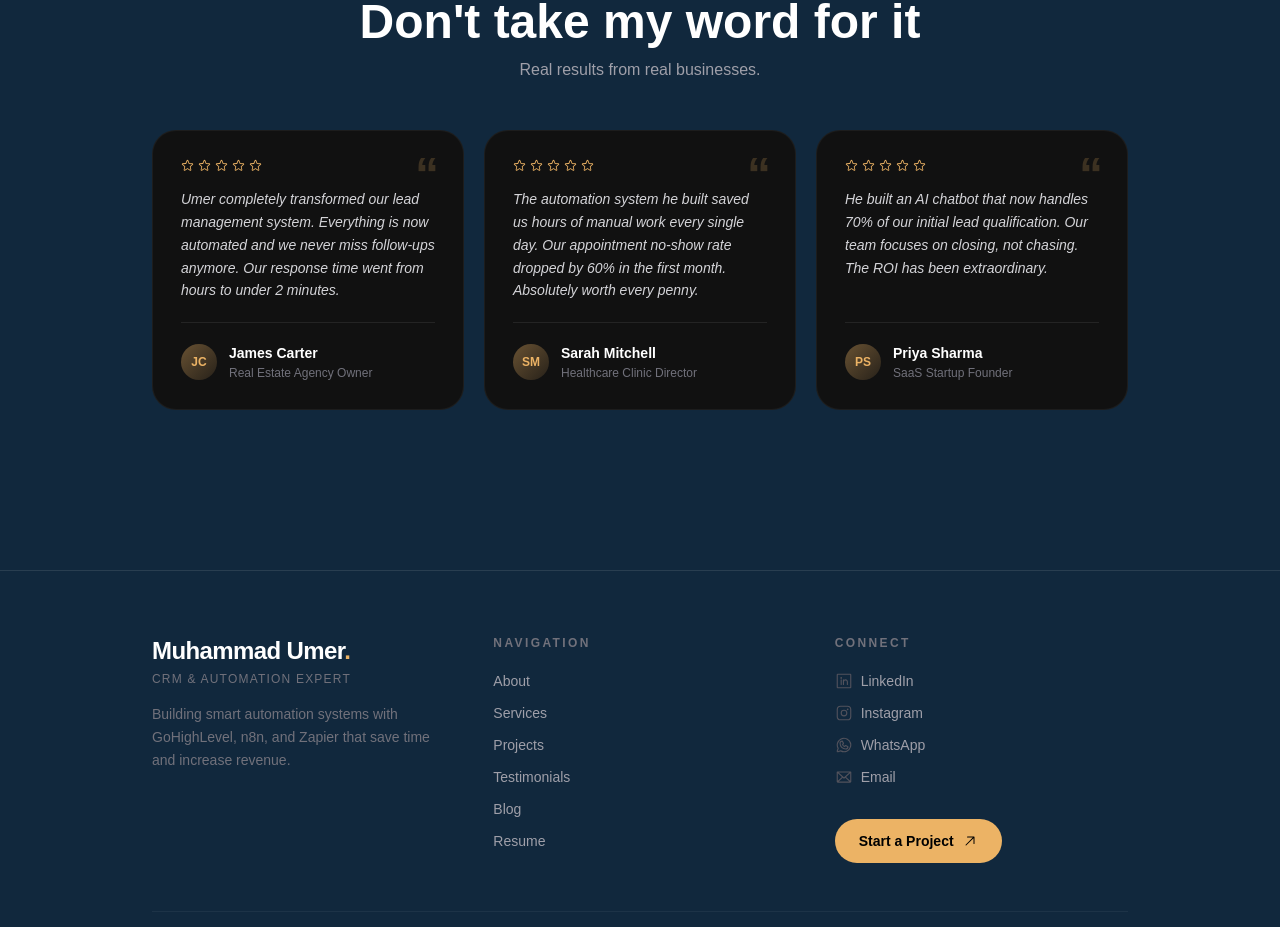
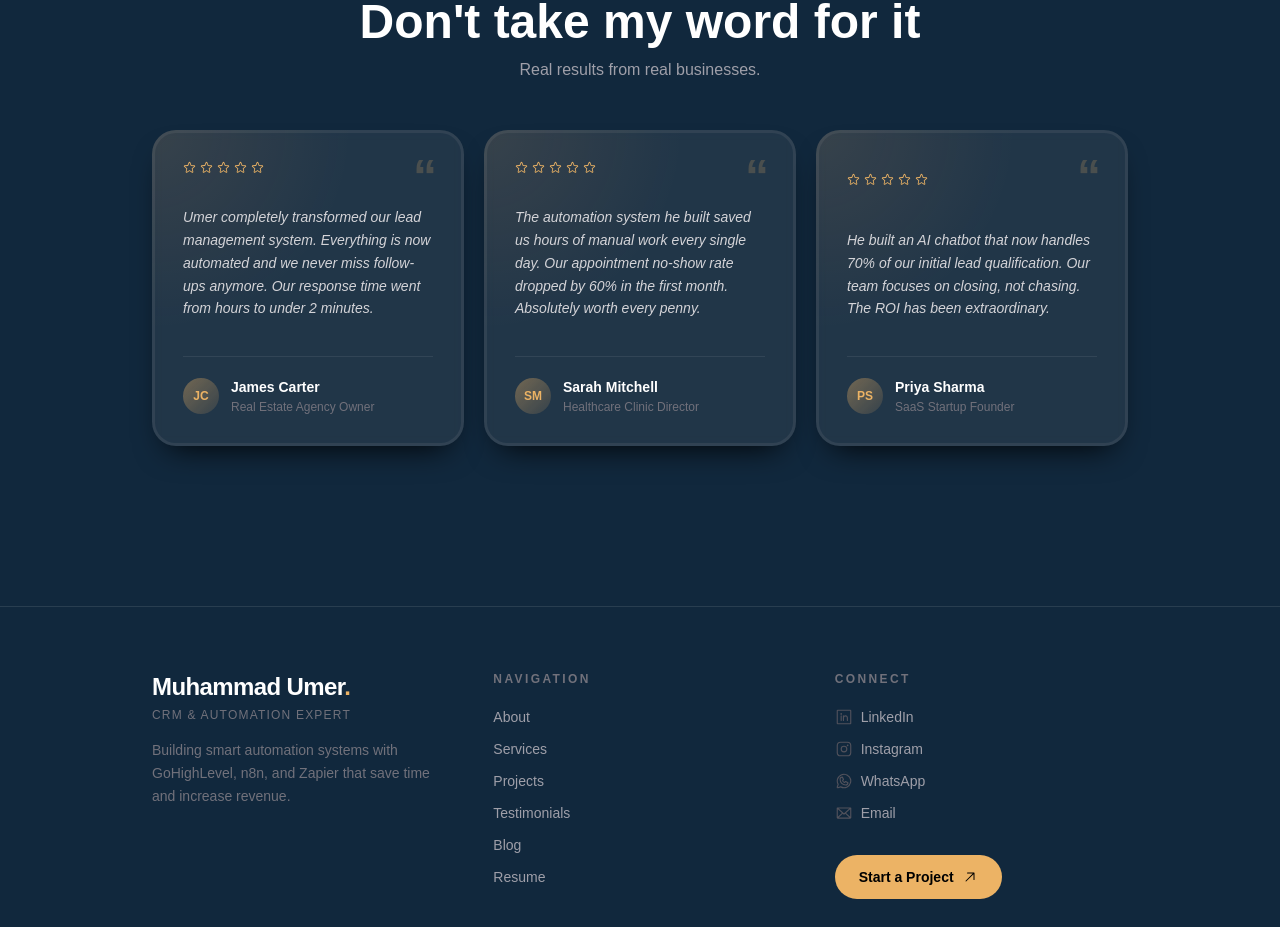
Before and after one commit to umerfarooq5349/portfolio2.0, a Next.js app: page /about in a window 1280 px wide. Shown: the part 2880-3807 px from the top of the page. Built offline with nearby package versions, Linux system fonts and the light colour scheme; a web font is replaced by a local one.

Commit message:
feat: add testimonials and services bento section components

```diff
--- a/components/sections/mini-testimonials.tsx
+++ b/components/sections/mini-testimonials.tsx
@@ -2,6 +2,7 @@
 
 import { motion } from "framer-motion";
 import { Star, Quotes } from "@phosphor-icons/react";
+import { GlowCard } from "@/components/ui/spotlight-card";
 
 const featured = [
   {
@@ -83,27 +84,28 @@ export function MiniTestimonials({
               whileInView={{ opacity: 1, y: 0 }}
               viewport={{ once: true }}
               transition={{ delay: i * 0.1, duration: 0.6, ease: [0.16, 1, 0.3, 1] }}
-              className="relative p-7 rounded-3xl bg-[#111111] border border-white/5 flex flex-col justify-between hover:border-[var(--accent)]/20 transition-colors duration-300"
+              className="h-full"
             >
+              <GlowCard customSize glowColor="orange" className="h-full relative p-7 rounded-3xl border border-white/10 bg-[#111111] flex flex-col justify-between hover:border-[var(--accent)]/30 transition-colors duration-300">
                 {/* Stars */}
-              <div className="flex items-center gap-1 mb-4">
+                <div className="flex items-center gap-1 mb-4 relative z-10">
                   {[...Array(t.stars)].map((_, s) => (
                     <Star key={s} size={13} className="fill-[var(--accent)] text-[var(--accent)]" />
                   ))}
                 </div>
 
                 {/* Quote mark */}
-              <span className="text-5xl font-heading text-[var(--accent)]/20 absolute top-5 right-6 font-serif select-none leading-none">
+                <span className="text-5xl font-heading text-[var(--accent)]/20 absolute top-5 right-6 font-serif select-none leading-none z-10">
                   &ldquo;
                 </span>
 
                 {/* Quote text */}
-              <p className="font-sans text-sm text-zinc-300 italic leading-relaxed flex-1">
+                <p className="font-sans text-sm text-zinc-300 italic leading-relaxed flex-1 relative z-10">
                   {t.quote}
                 </p>
 
                 {/* Author */}
-              <div className="flex items-center gap-3 border-t border-white/8 pt-5 mt-5">
+                <div className="flex items-center gap-3 border-t border-white/8 pt-5 mt-5 relative z-10">
                   <div className="w-9 h-9 rounded-full bg-gradient-to-br from-[var(--accent)]/40 to-[var(--accent)]/10 flex items-center justify-center text-xs font-bold text-[var(--accent)] shrink-0 font-heading">
                     {t.initial}
                   </div>
@@ -112,6 +114,7 @@ export function MiniTestimonials({
                     <p className="font-sans text-xs text-zinc-500 mt-0.5">{t.role}</p>
                   </div>
                 </div>
+              </GlowCard>
             </motion.div>
           ))}
         </div>
--- a/components/sections/services-bento.tsx
+++ b/components/sections/services-bento.tsx
@@ -118,7 +118,7 @@ export function ServicesBento() {
               <GlowCard
                 customSize={true}
                 glowColor="orange"
-                className={`w-full h-full relative group p-8 rounded-3xl border flex flex-col justify-between overflow-hidden cursor-default transition-all duration-300 ${service.featured
+                className={`w-full h-full relative group p-8 rounded-3xl border flex flex-col justify-between cursor-default transition-all duration-300 ${service.featured
                   ? "bg-[#171717] border-[var(--accent)]/20 hover:border-[var(--accent)]/50"
                   : "bg-[#111111] border-white/5 hover:border-white/15"
                 }`}
```
Lines whose indentation alone changed are shown as unchanged.
